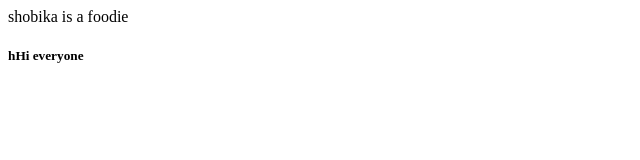
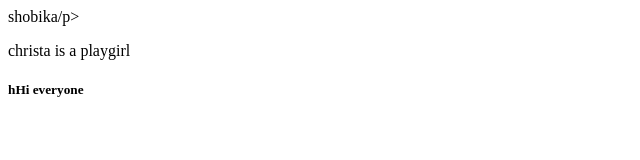
Before and after one commit to shobika1108/devOps-workshop, a plain HTML site: page index.html in a window 1280 px wide. Shown: the whole page, without its empty margins (0-640 px from the left). Drawn offline with Linux system fonts and the light colour scheme.

Commit message:
Update index.html

```diff
--- a/index.html
+++ b/index.html
@@ -4,8 +4,10 @@
             <h1>DevOPs</h1>
         </title>
         <body>
-            <p>shobika is a foodie</p>
-            <h5>hHi everyone</h5>
+            <p>shobika/p>
+                <p>christa is a playgirl</p>
+
+        <h5>hHi everyone</h5>
         </body>
     </head>
 </html>
```
